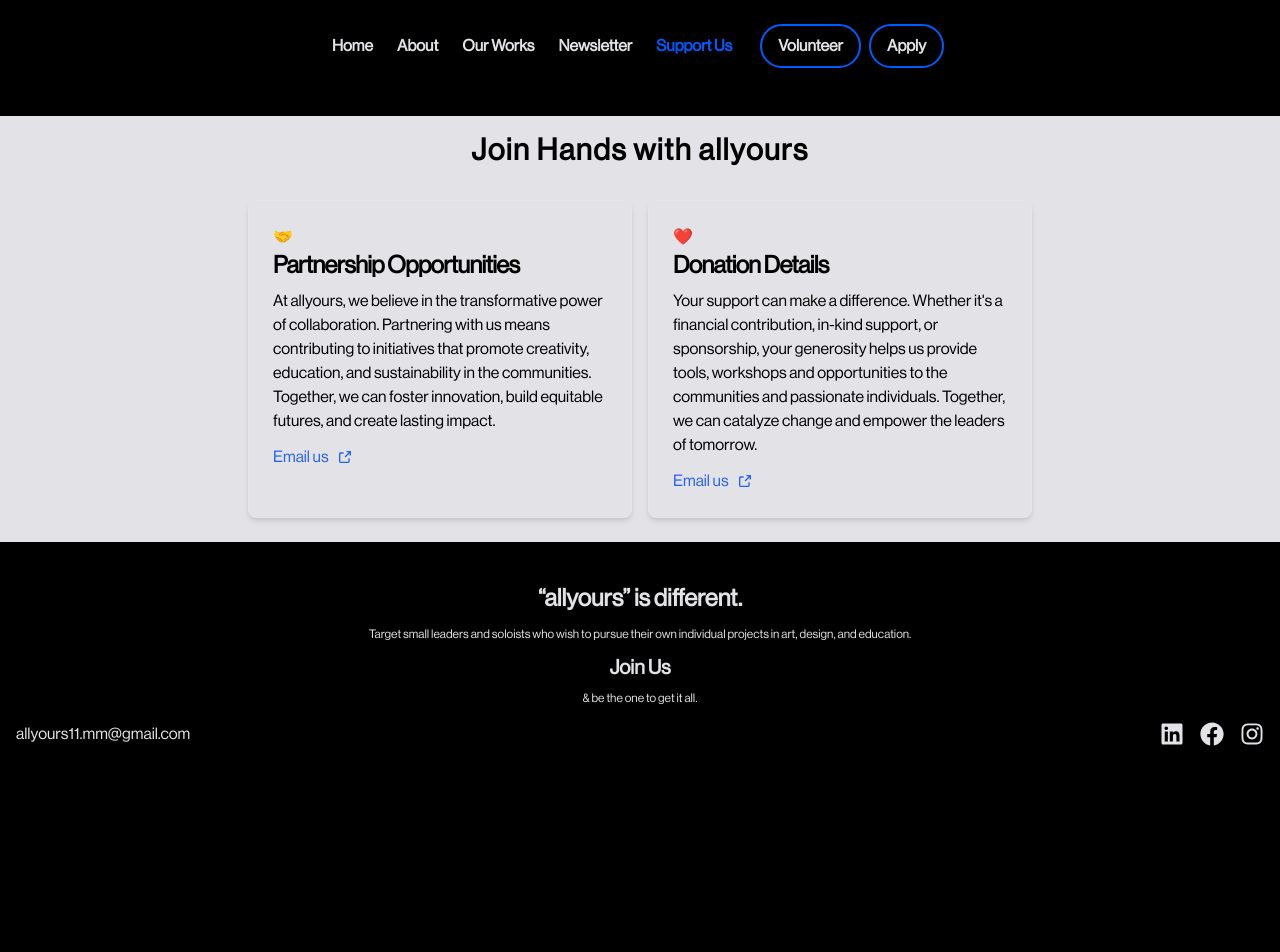
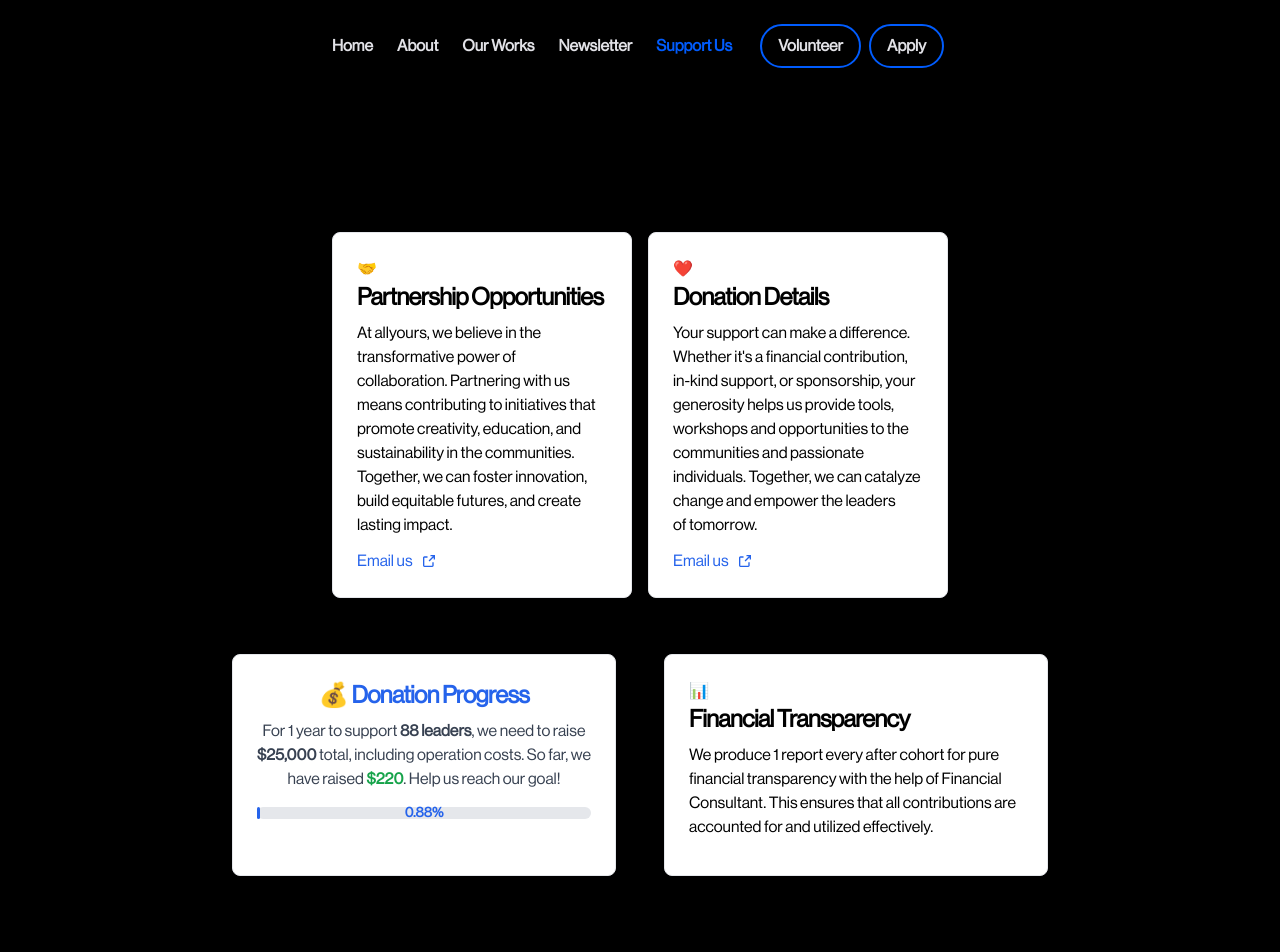
Before and after one commit to Kaungsett45/allyours, a Next.js app: page /supportus in a window 1280 px wide. Shown: the top 952 px of the page. Before the commit the page ends 800 px from the top, so only its background shows below. Built offline with nearby package versions, Linux system fonts and the light colour scheme.

Commit message:
Fix: Requested Changes

```diff
--- a/src/app/about/page.js
+++ b/src/app/about/page.js
@@ -3,7 +3,7 @@
 import { FaHandsHelping, FaLeaf } from "react-icons/fa";
 import { useState } from "react";
 import Image from 'next/image';
-import allyours from '../../../public/logo/allyours.webp';
+import allyours from '../../../public/logo/allyours.png';
 
 import SlideUp from "@/components/slideupanimation";
 import FlipCardComponent from "../../components/flipcard";
@@ -18,7 +18,7 @@ export default function About() {
      <SlideUp>
         <div className="lg:mx-auto lg:max-w-screen-lg flex flex-col items-center  text-white text-center mt-2 p-4">
 
-                <Image src={allyours} alt="All Yours Logo" width={80} height={80} className=" "/>
+                <Image src={allyours} alt="All Yours Logo" width={200} height={100} className="bg-white rounded-2xl mb-4"/>
                <div className="text-pretty grid xs:grid-cols-1  m-auto place-items-center">
                 <p className=" text-pretty xs:p-2 xs:text-sm md:text-md lg:px-6 lg:text-lg">At allyours, we believe in the transformative power of social impact project leaders and young builders who actively seek to create a better society. So, we empower solopreneurs and their social impact projects by offering co-working space and a collaborative community for them to thrive. What sets us apart is not just our co-working space but our commitment to bring people together in a creative way for systematic value chains.</p>
                 {/* <Image src={about} alt="About"lg:grid-cols-[3fr,2fr]  width={280} height={200} className="rounded-lg "/> */}
@@ -30,20 +30,20 @@ export default function About() {
     <FlipCardComponent /></SlideUp>
         {/*what we Offer  */}
 
-        <div className="bg-cultured">
+        <div className="bg-cultured py-20">
         <SlideUp>
         <div className='  text-pureb xs:px-2 xs:py-4 xs:text-center  lg:p-4 lg:flex lg:flex-col  lg:items-center '>
-                <h1 className=' p-2 font-bold  text-pure w-full text-center sm:text-4xl text-2xl   tracking-wider'>Our Services</h1>
+                <h1 className=' p-2 font-bold  text-pure w-full text-center sm:text-4xl text-2xl mb-4   tracking-wider'>Our Services</h1>
 
                 <div className='xs:flex xs:flex-wrap xs:items-center xs:justify-center md:items-top md:justify-top gap-6 md:text-center lg:flex lg:flex-wrap lg:justify-center '>
-                      <div  className=" shadow-blue-500/50 shadow-sm rounded-lg block max-w-sm p-6  min-h-[150px] ">
+                      <div  className=" shadow-blue-500/50 bg-white shadow-sm rounded-lg block max-w-sm p-6  min-h-[150px] ">
                         <h5 className="mb-2 text-xl font-bold tracking-tight ">Provide a sustainable and zero-plastic co-working space</h5>
                         <p className="text-sm text-pretty">key benefits:
                         reliable internet, electricity, and a quiet environment conducive to productive work.</p>
                       </div>
 
                       {/*Two */}
-                      <div  className="shadow-blue-500/50 shadow-sm block max-w-sm p-6   rounded-lg min-h-[150px]">
+                      <div  className="shadow-blue-500/50 bg-white shadow-sm block max-w-sm p-6   rounded-lg min-h-[150px]">
                         <h5 className="mb-2 text-xl font-bold tracking-tight ">Host peer-review sessions</h5>
                         <p className="text-sm  text-pretty">key benefits:
 
@@ -51,13 +51,13 @@ export default function About() {
                       </div>
 
                        {/*Three */}
-                      <div  className="shadow-blue-500/50 shadow-sm block max-w-sm p-6   rounded-lg min-h-[150px]">
+                      <div  className="shadow-blue-500/50 bg-white shadow-sm block max-w-sm p-6   rounded-lg min-h-[150px]">
                         <h5 className="mb-2 text-xl font-bold tracking-tight ">Offer specialized coach sessions</h5>
                         <p className="text-sml  text-pretty">key benefits: improved mental wellness and work-life balance.</p>
                       </div>
 
                        {/*Four */}
-                      <div  className="shadow-blue-500/50 shadow-sm block max-w-sm p-6   rounded-lg min-h-[150px]">
+                      <div  className="shadow-blue-500/50 bg-white shadow-sm block max-w-sm p-6   rounded-lg min-h-[150px]">
                         <h5 className="mb-2 text-xl font-bold tracking-tight">Facilitate leaders networking events</h5>
                         <p className="text-sm  text-pretty">key benefits:
 
@@ -77,14 +77,16 @@ export default function About() {
 
         <SlideUp>
 {/**Carbon Emission */}
-<section className=" text-pureb text-center  xs:text-sm  py-10 lg:text-md">
+<section className=" text-pureb text-center  xs:text-sm mt-20  py-10 lg:text-md">
+<h1 className=' p-2 font-bold  text-pure w-full text-center sm:text-4xl text-2xl mb-4   tracking-wider'>Our Objectives</h1>
+
       <div className="px-2 max-w-6xl mx-auto grid grid-cols-1 md:grid-cols-2 gap-8">
 
         {/* Left Column */}
         <div className=" rounded-lg p-6 flex items-start gap-4">
-          <div className="text-primary text-3xl">
+          {/* <div className="text-primary text-3xl">
             <FaHandsHelping />
-          </div>
+          </div> */}
           <div>
             <h2 className="xs:text-xl lg:text-2xl font-bold flex items-center gap-2">
               <span className="before:content-['•'] before:text-primary before:mr-2 ">
@@ -99,9 +101,10 @@ export default function About() {
 
         {/* Right Column */}
         <div className="rounded-lg p-6 flex items-start gap-4">
-          <div className="text-green-500 text-3xl">
+          {/* <div className="text-green-500 text-3xl">
             <FaLeaf />
-          </div>
+          </div> */}
+
           <div>
             <h2 className="xs:text-xl lg:text-2xl font-bold flex items-center gap-2 ">
               <span className="before:content-['•'] before:text-green-500 before:mr-2 ">
--- a/src/app/apply/page.js
+++ b/src/app/apply/page.js
@@ -39,13 +39,13 @@ export default function Apply() {
               </div>
             </div>
             <div className='mt-12 text-egw   font-bold'>
-            <Link href="#" className="mb-2  text-pureb border-2 bg-cultured border-bluetx  px-10 py-3 rounded-full font-bold">
+            <Link href="https://allyours.fillout.com/t/x1SrEBquRXus" className="mb-2  text-pureb border-2 bg-cultured border-bluetx  px-10 py-3 rounded-full font-bold">
               Apply
             </Link>
             </div>
-            <p className="mt-2 p-4">
+            {/* <p className="mt-2 p-4">
                <a href="/learn-more" className="text-primary underline hover:text-blue-700">Not ready? We’ll be here. </a>
-            </p>
+            </p> */}
           </section>
       </div>
     </div>
--- a/src/app/newsletter/page.js
+++ b/src/app/newsletter/page.js
@@ -65,9 +65,10 @@ export default function Newsletter() {
   {/* Subscription */}
   <div className="p-4 pt-4 max-w-sm mt-6">
     <h5 className="xs:text-center text-xl font-semibold tracking-tight text-gray-900 dark:text-white">🔔 Subscription</h5>
+    <a href='https://substack.com/@allyours1/reads?r=57y3qz&utm_campaign=profile&utm_medium=profile-page'>
     <button className="block w-full py-2 mt-4 text-center font-semibold text-white bg-blue-600 rounded-lg hover:bg-blue-700">
         Sign Up Here
-      </button>
+      </button></a>
   </div>
 </div>
 
--- a/src/app/supportus/page.js
+++ b/src/app/supportus/page.js
@@ -1,46 +1,124 @@
-
-"use client"
+"use client";
 
 import SlideUp from "@/components/slideupanimation";
-export default function Supportus(){
+export default function Supportus() {
+  return (
+    <SlideUp>
+      <div className="mt-10 p-4"></div>
+      <h1 className="md:text-3xl p-4 text-center font-bold text-4xl xs:text-2xl text-pureb tracking-wider">
+        Join Hands with allyours
+      </h1>
 
-    return(
-
-        <SlideUp>
-        <div className=" mt-10 bg-cultured">
-             <h1 className='md:text-3xl   p-4 text-center font-bold text-4xl xs:text-2xl text-pureb tracking-wider'>Join Hands with allyours</h1>
-
-            {/**partnarship & donation part */}
+      {/**partnership & donation part */}
       <div className="m-4 pb-6 flex justify-center gap-4 flex-wrap text-pureb">
-
-
-            <div className="max-w-sm p-6 bg-cultured border rounded-lg shadow-md">
-                🤝 <h5 className="mb-2 text-2xl font-semibold tracking-tight ">Partnership Opportunities</h5>
-
-                <p className="text-pretty mb-3 font-normal ">At allyours, we believe in the transformative power of collaboration. Partnering with us means contributing to initiatives that promote creativity, education, and sustainability in the communities. Together, we can foster innovation, build equitable futures, and create lasting impact.</p>
-                <a href="#" className="inline-flex font-medium items-center text-blue-600 hover:underline">
+        <div className="max-w-sm w-[90%] md:w-[300px] p-6 bg-white border rounded-lg shadow-md">
+          🤝{" "}
+          <h5 className="mb-2 text-2xl font-semibold tracking-tight">
+            Partnership Opportunities
+          </h5>
+          <p className="text-pretty mb-3 font-normal">
+            At allyours, we believe in the transformative power of
+            collaboration. Partnering with us means contributing to initiatives
+            that promote creativity, education, and sustainability in the
+            communities. Together, we can foster innovation, build equitable
+            futures, and create lasting impact.
+          </p>
+          <a
+            href="#"
+            className="inline-flex font-medium items-center text-blue-600 hover:underline"
+          >
             Email us
-                    <svg className="w-3 h-3 ms-2.5 rtl:rotate-[270deg]" aria-hidden="true" xmlns="http://www.w3.org/2000/svg" fill="none" viewBox="0 0 18 18">
-                        <path stroke="currentColor"  strokeWidth="2" d="M15 11v4.833A1.166 1.166 0 0 1 13.833 17H2.167A1.167 1.167 0 0 1 1 15.833V4.167A1.166 1.166 0 0 1 2.167 3h4.618m4.447-2H17v5.768M9.111 8.889l7.778-7.778"/>
+            <svg
+              className="w-3 h-3 ms-2.5 rtl:rotate-[270deg]"
+              aria-hidden="true"
+              xmlns="http://www.w3.org/2000/svg"
+              fill="none"
+              viewBox="0 0 18 18"
+            >
+              <path
+                stroke="currentColor"
+                strokeWidth="2"
+                d="M15 11v4.833A1.166 1.166 0 0 1 13.833 17H2.167A1.167 1.167 0 0 1 1 15.833V4.167A1.166 1.166 0 0 1 2.167 3h4.618m4.447-2H17v5.768M9.111 8.889l7.778-7.778"
+              />
             </svg>
           </a>
         </div>
 
-            <div className="max-w-sm p-6 bg-cultured  border rounded-lg shadow-md">
-            ❤️ <h5 className="mb-2 text-2xl font-semibold tracking-tight ">Donation Details</h5>
-
-                <p className="text-pretty mb-3 font-normal 0">Your support can make a difference. Whether it's a financial contribution, in-kind support, or sponsorship, your generosity helps us provide tools, workshops and opportunities to the communities and passionate individuals. Together, we can catalyze change and empower the leaders of tomorrow.</p>
-                <a href="#" className="inline-flex font-medium items-center text-blue-600 hover:underline">
+        <div className="max-w-sm p-6 w-[90%] md:w-[300px] bg-white border rounded-lg shadow-md">
+          ❤️{" "}
+          <h5 className="mb-2 text-2xl font-semibold tracking-tight">
+            Donation Details
+          </h5>
+          <p className="text-pretty mb-3 font-normal">
+            Your support can make a difference. Whether it's a financial
+            contribution, in-kind support, or sponsorship, your generosity helps
+            us provide tools, workshops and opportunities to the communities and
+            passionate individuals. Together, we can catalyze change and empower
+            the leaders of tomorrow.
+          </p>
+          <a
+            href="#"
+            className="inline-flex font-medium items-center text-blue-600 hover:underline"
+          >
             Email us
-                    <svg className="w-3 h-3 ms-2.5 rtl:rotate-[270deg]" aria-hidden="true" xmlns="http://www.w3.org/2000/svg" fill="none" viewBox="0 0 18 18">
-                        <path stroke="currentColor"  strokeWidth="2" d="M15 11v4.833A1.166 1.166 0 0 1 13.833 17H2.167A1.167 1.167 0 0 1 1 15.833V4.167A1.166 1.166 0 0 1 2.167 3h4.618m4.447-2H17v5.768M9.111 8.889l7.778-7.778"/>
+            <svg
+              className="w-3 h-3 ms-2.5 rtl:rotate-[270deg]"
+              aria-hidden="true"
+              xmlns="http://www.w3.org/2000/svg"
+              fill="none"
+              viewBox="0 0 18 18"
+            >
+              <path
+                stroke="currentColor"
+                strokeWidth="2"
+                d="M15 11v4.833A1.166 1.166 0 0 1 13.833 17H2.167A1.167 1.167 0 0 1 1 15.833V4.167A1.166 1.166 0 0 1 2.167 3h4.618m4.447-2H17v5.768M9.111 8.889l7.778-7.778"
+              />
             </svg>
           </a>
         </div>
+      </div>
+      <div className="m-4 pb-6 flex justify-center gap-4 flex-wrap text-pureb">
+        <div className="m-4 pb-6 flex justify-center gap-4 flex-wrap text-pureb">
+          <div className="max-w-sm p-6 bg-white border rounded-lg shadow-md text-center">
+            <div className="flex justify-center items-center text-blue-600 mb-2">
+              <span className="text-2xl font-semibold tracking-tight">
+                💰 Donation Progress
+              </span>
+            </div>
+            <p className="text-pretty mb-4 font-normal text-gray-700">
+              For 1 year to support{" "}
+              <span className="font-semibold">88 leaders</span>, we need to
+              raise <span className="font-semibold">$25,000</span> total,
+              including operation costs. So far, we have raised{" "}
+              <span className="text-green-600 font-bold">$220</span>. Help us
+              reach our goal!
+            </p>
+            <div className="relative w-full bg-gray-200 rounded-full h-3 mb-4">
+              <div
+                className="bg-blue-600 h-3 rounded-full transition-all duration-500"
+                style={{ width: "0.88%" }}
+              ></div>
+              <span className="absolute inset-0 flex justify-center items-center text-sm font-semibold text-blue-600">
+                0.88%
+              </span>
+            </div>
+          </div>
+        </div>
 
+        <div className="m-4 pb-6 flex justify-center gap-4 flex-wrap text-pureb">
+          <div className="max-w-sm p-6 bg-white border rounded-lg shadow-md">
+            📊{" "}
+            <h5 className="mb-2 text-2xl font-semibold tracking-tight">
+              Financial Transparency
+            </h5>
+            <p className="text-pretty mb-3 font-normal">
+              We produce 1 report every after cohort for pure financial
+              transparency with the help of Financial Consultant. This ensures
+              that all contributions are accounted for and utilized effectively.
+            </p>
+          </div>
         </div>
       </div>
     </SlideUp>
-
-    )
+  );
 }
--- a/src/app/volunteer/page.js
+++ b/src/app/volunteer/page.js
@@ -26,16 +26,19 @@ export default function Volunteer(){
           <p className="text-center text-secondary text-pretty mb-6">
             allyours offers volunteer opportunities regularly to those who wish to support specialists and community events, gaining hands-on experience.
           </p>
-
+          <div className="bg-yellow-100 border-l-4 border-yellow-500 text-yellow-700 p-4 mb-6" role="alert">
+            <p className="font-bold">Notice!</p>
+            <p>We are running with volunteers only for 6 months for our very first pilot program and securing the supports.</p>
+          </div>
             { /* Learn  Section */}
             <div className="flex justify-center">
             <Link href="#" className='mb-2  mt-8 text-pureb border-2 bg-cultured border-bluetx  px-10 py-2 rounded-full font-bold'>
               Apply
             </Link>
             </div>
-            <p className="pt-1  text-center">
+            {/* <p className="pt-1  text-center">
               <a href="/learn-more" className="text-primary underline hover:text-blue-700">Not ready? We’ll be here.</a>
-            </p>
+            </p> */}
         </div>
 
          {/* /* Contact  Section
--- a/src/components/footer.js
+++ b/src/components/footer.js
@@ -16,9 +16,9 @@ export default function Footer(){
             <p className="text-pretty">Target small leaders and soloists
             who wish to pursue their own individual projects in art, design, and education.</p>
            </div>
-             <button className='text-xl p-2 font-bold'>Join Us</button>
+             {/* <button className='text-xl p-2 font-bold'>Join Us</button>
              <p className='text-xs text-pretty'> & be the one to get it all. </p>
-
+            */}
            <div className='xs:flex xs:flex-col xs:my-2 xs:items-center sm:flex-row sm:justify-between '>
                 <Link href="#" className="my-2">allyours11.mm@gmail.com</Link>
                             <div className="flex gap-4">
--- a/src/components/hero.js
+++ b/src/components/hero.js
@@ -7,7 +7,7 @@ export default function HeroSection() {
     <div className='flex items-center  flex-col lg:mx-auto lg:max-w-screen-lg'>
       <div className='xs:-mt-20 lg:-mt-20 mb-4  w-200 h-200'>
       <Image src="/logo/allyours.svg" alt="All Yours Logo"  width={340} height={300} className="md:w-[420px] md:h-[400px] "/>
-      <p className=" xs:text-cultured -mt-24 text-center  text-sx   ">for you & for all of us</p>
+      <p className=" xs:text-cultured -mt-24 text-center  text-sx p-4 rounded-xl bg-black/70 ">for you & for all of us</p>
       </div>
       <Link href="/apply" className='text-pureb border-2 border-bluetx bg-cultured  px-10 py-3 rounded-full font-bold'>Apply</Link>
     </div>
--- a/src/components/visionmission2.js
+++ b/src/components/visionmission2.js
@@ -11,22 +11,22 @@ import { FaEye, FaHandsHelping } from 'react-icons/fa';
   ">
         <div className="grid grid-cols-1 lg:grid-cols-2 gap-8 items-center justify-center">
           {/** Vision Section */}
-          <div className="flex flex-col items-center justify-center text-center">
+          <div className="flex flex-col items-center justify-center text-center ">
             <div className="flex items-center justify-center mb-4">
               <FaEye className="text-gray-700 w-6 h-6 mr-2" /> {/* Vision Icon */}
               <h1 className="font-semibold text-4xl">Vision</h1>
             </div>
-            <p className="py-4 text-lg/8">
+            <p className="py-4 text-lg/8 border-2 border-bluetx rounded-xl">
               A net-zero innovation hub that fosters creativity and education.
               We empower individuals to thrive independently while building strong community connections.
             </p>
-            <Image
+            {/* <Image
               src="/ourworks/laidback.webp"
               alt="Works"
               width={420}
               height={120}
               className="rounded-sm mx-auto"
-            />
+            /> */}
           </div>
 
 
```
Also changed, not shown: src/components/gallary.js (+25 -79 lines). Lines whose indentation alone changed are shown as unchanged.
